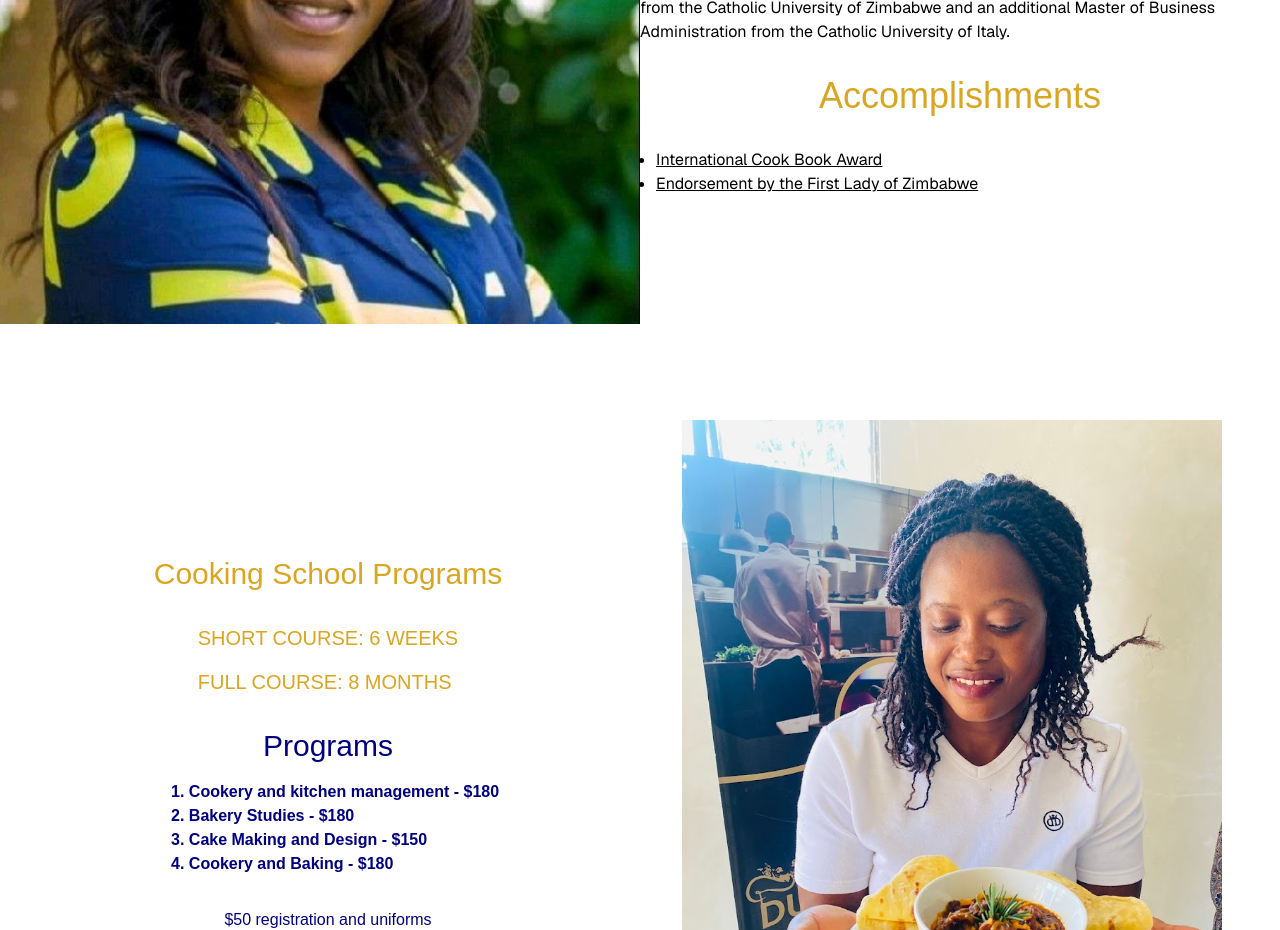
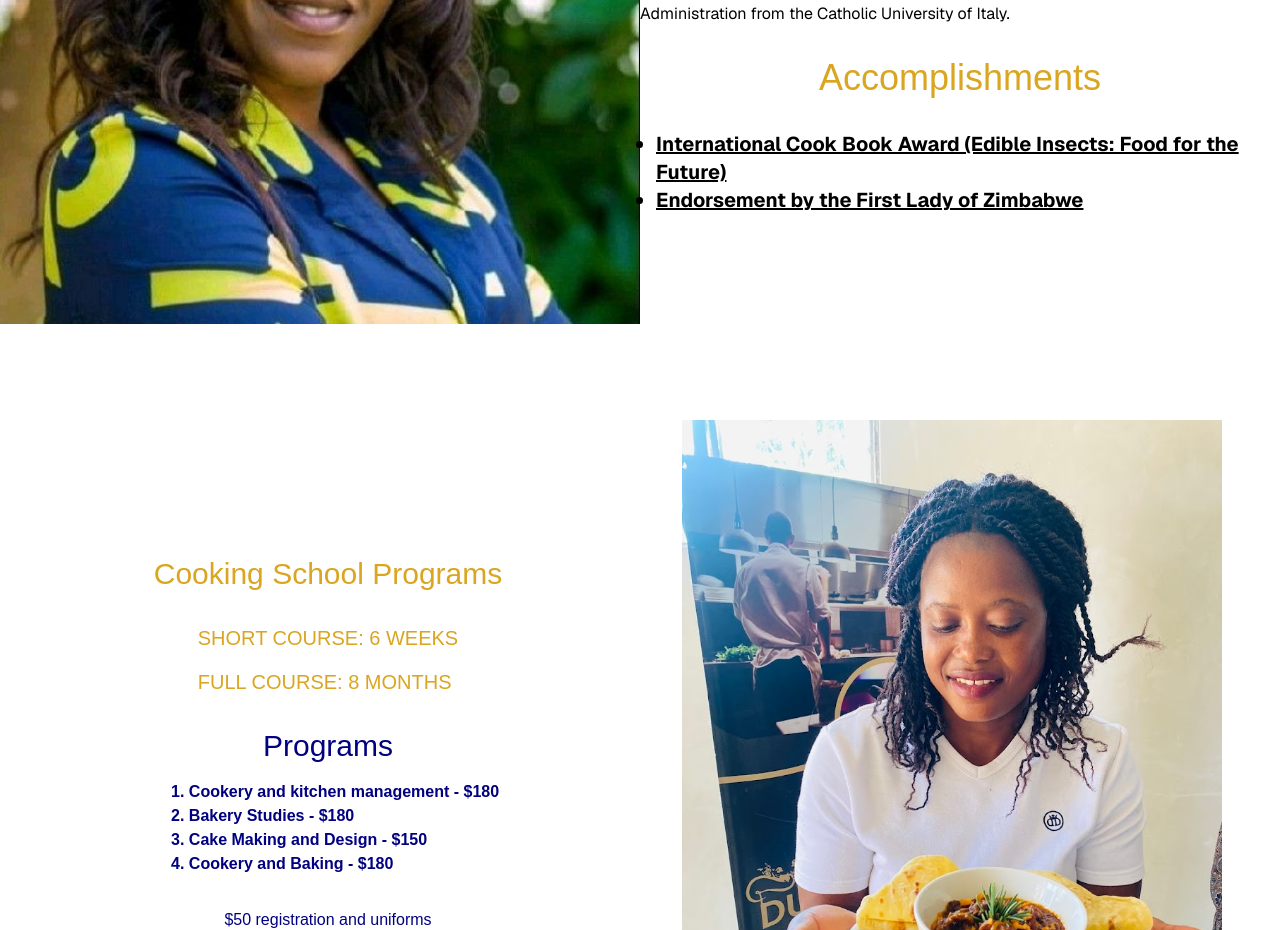
Before and after one commit to tawanda-profuse/dulsie-kys-cooking, a Next.js app: page / in a window 1280 px wide. Shown: the part 1300-2230 px from the top of the page. Built offline with nearby package versions, Linux system fonts and the light colour scheme; a web font is replaced by a local one.

Commit message:
Implement SEO

```diff
--- a/src/app/layout.js
+++ b/src/app/layout.js
@@ -21,7 +21,8 @@ const aclonica = Aclonica({
 
 export const metadata = {
   title: "Dulsie Kys Cooking",
-  description: "Generated by create next app",
+  description: "Duslie Fadzai Mudekwa is the Executive Chef and Owner of Dulsie Kys Cooking School. A pioneer in the culinary arts, she is renowned as an Edible Insects Chef and serves as the host of a popular TV cooking show. She also presents The Menu on radio and is the Founder of Dulsie Investment Pvt Ltd. Dulsie holds an MBA in Global Entrepreneurship from the Catholic University of Zimbabwe and an additional Master of Business Administration from the Catholic University of Italy.",
+  keywords: "Cooking School, Catering, Chef, Culinary Arts, Executive Chef, organic food, edible insects, African Food, Mentorship, Food, Birthday Cakes, Corporate Catering, Wedding Catering, Galas & Luncheons, Breakfast Meetings, Anniversary Catering."
 };
 
 export default function RootLayout({ children }) {
@@ -30,9 +31,9 @@ export default function RootLayout({ children }) {
       <body
         className={`${geistSans.variable} ${geistMono.variable} ${aclonica.variable} antialiased`}
       >
-        <Navbar/>
+        <Navbar />
         {children}
-        <Footer/>
+        <Footer />
       </body>
     </html>
   );
--- a/src/app/page.js
+++ b/src/app/page.js
@@ -91,14 +91,14 @@ export default function Home() {
           <h2 className="text-center font-[family-name:var(--font-aclonica)] text-2xl md:text-4xl text-[var(--secondary)]">
             Accomplishments
           </h2>
-          <ul className="font-[family-name:var(--font-geist-sans)] list-disc pl-4">
+          <ul className="font-[family-name:var(--font-geist-sans)] list-disc pl-4 text-xl font-bold">
             <li>
               <a
                 className="underline hover:no-underline hover:text-[var(--primary)]"
                 target="_blank"
                 href="https://www.zbcnews.co.zw/zim-cook-book-scoops-international-award/"
               >
-                International Cook Book Award
+                International Cook Book Award (Edible Insects: Food for the Future)
               </a>
             </li>
             <li>
```
